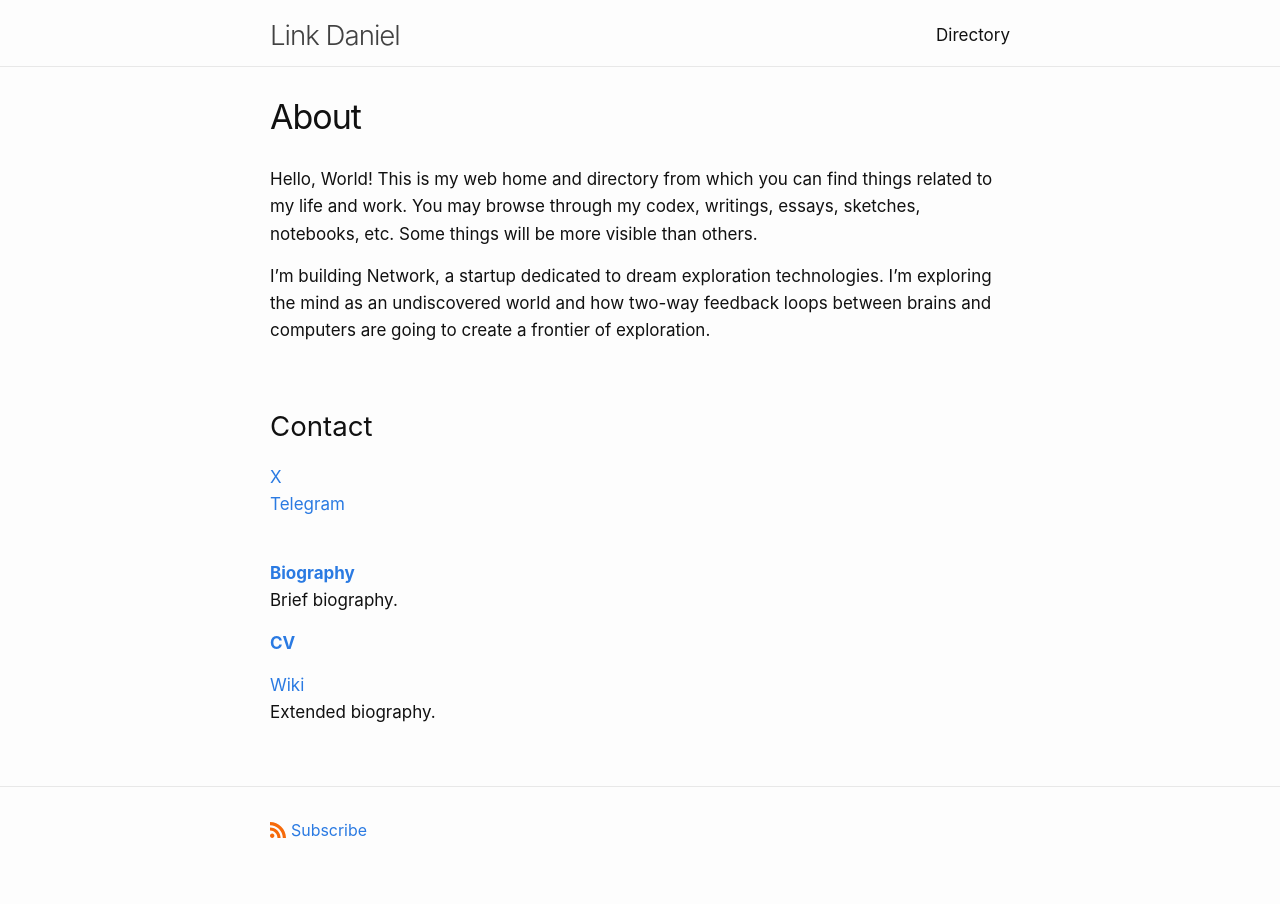
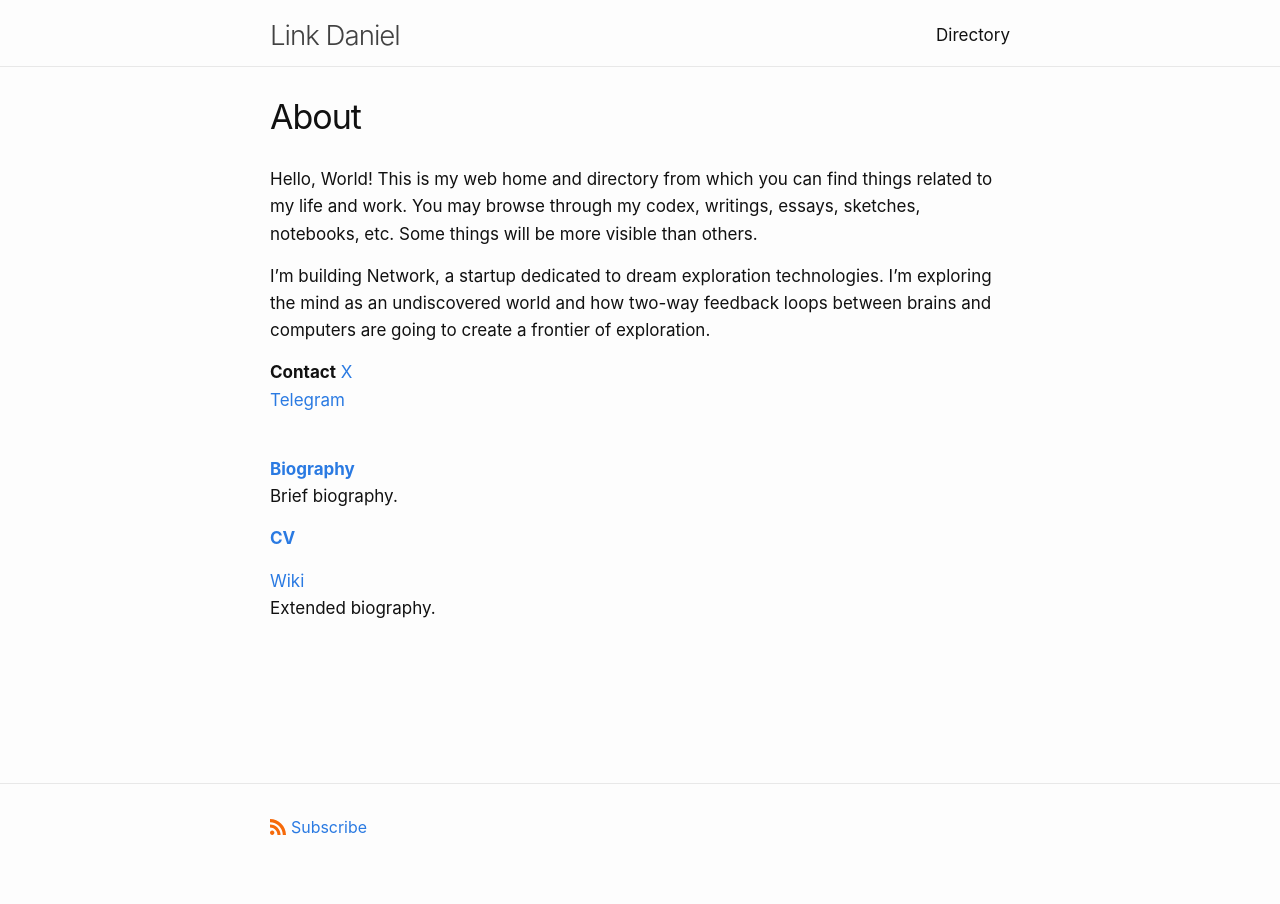
Before and after one commit to link-daniel/link.github.io, a Jekyll site: the page built from about.md, in a window 1280 px wide. Built offline with Jekyll 4.4.1, drawn with Linux system fonts in a browser that asks for light colours.

```diff
--- a/about.md
+++ b/about.md
@@ -8,7 +8,7 @@ Hello, World! This is my web home and directory from which you can find things r
 
 I'm building Network, a startup dedicated to dream exploration technologies. I'm exploring the mind as an undiscovered world and how two-way feedback loops between brains and computers are going to create a frontier of exploration.
 
-<h3>Contact</h3>
+**Contact**
 [X](https://x.com/linkd)
 <br>
 [Telegram](https://t.me/linkdaniel)
```
